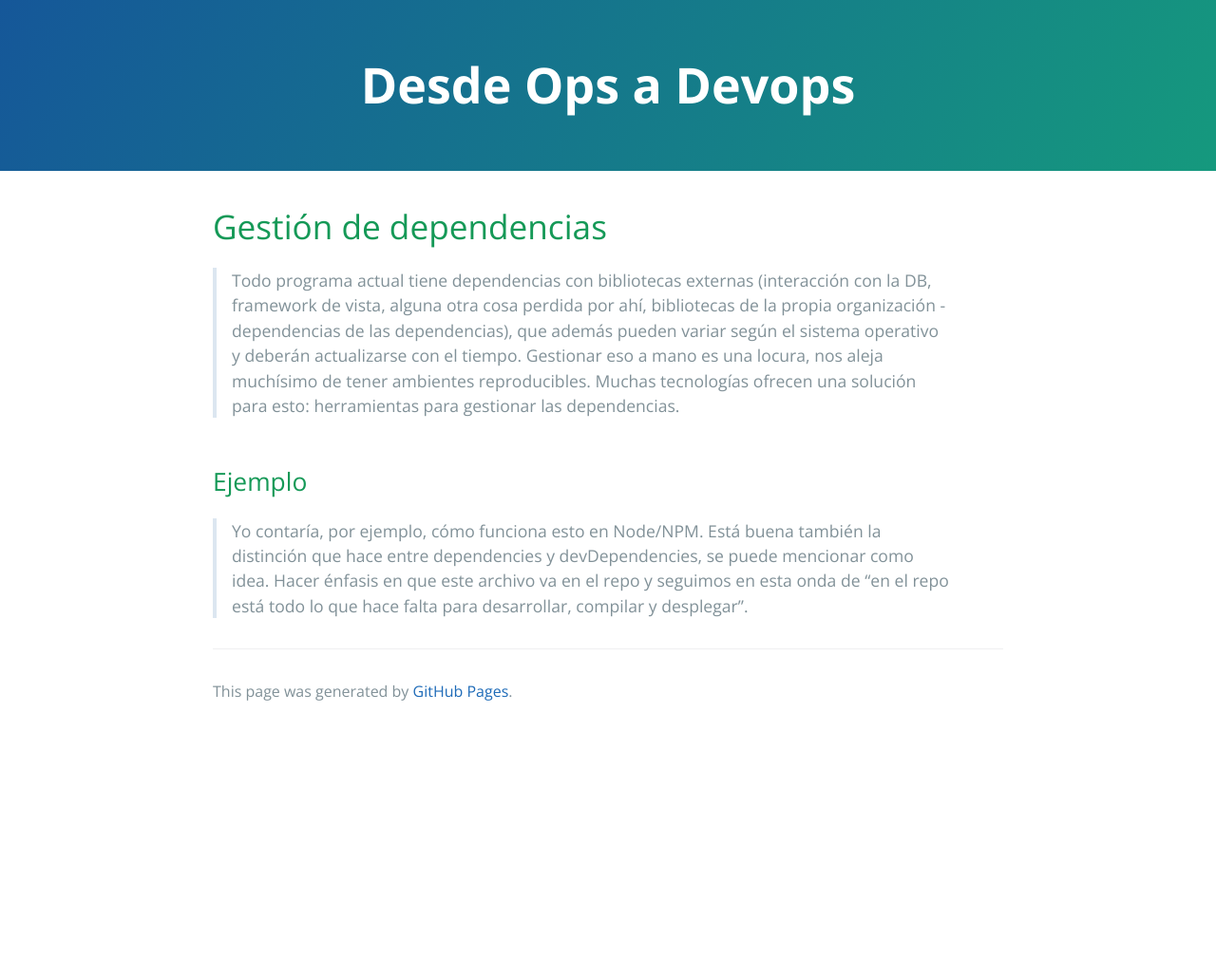
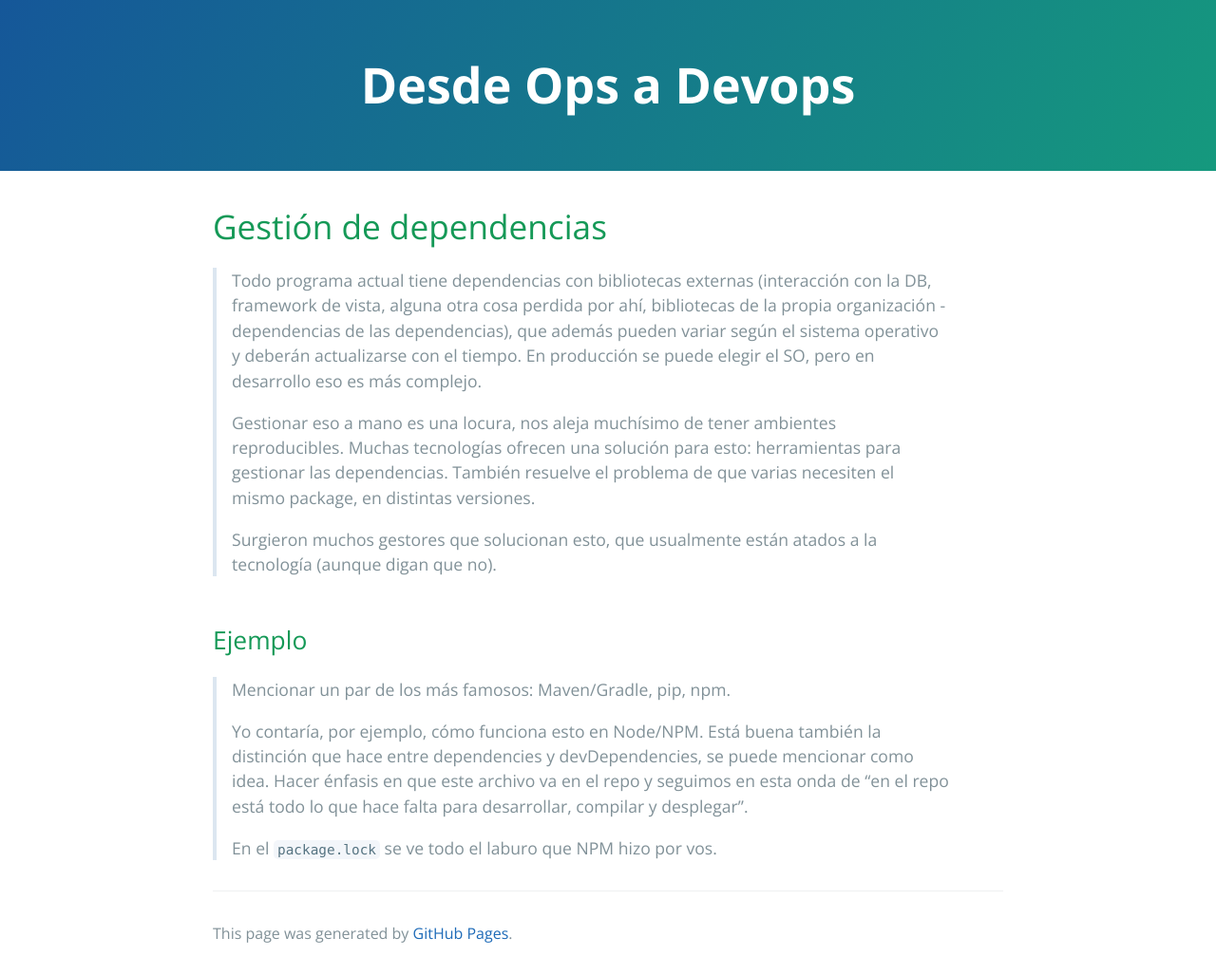
Before and after one commit to clombardi/design-thinking, a Jekyll site: the page built from ci-cd/gestion-dependencias.md, in a window 1280 px wide. Shown: the whole page at 95% size. Built offline with Jekyll 4.4.1, drawn with Linux system fonts in a browser that asks for light colours; our own code applies the rules of GitHub Pages for plain Markdown files; before the commit the page ends 900 px from its top, so only the background shows below that.

Commit message:
unidad 7 - ajustes en vivo

```diff
--- a/ci-cd/gestion-dependencias.md
+++ b/ci-cd/gestion-dependencias.md
@@ -1,8 +1,15 @@
 # Gestión de dependencias
 
-> Todo programa actual tiene dependencias con bibliotecas externas (interacción con la DB, framework de vista, alguna otra cosa perdida por ahí, bibliotecas de la propia organización - dependencias de las dependencias), que además pueden variar según el sistema operativo y deberán actualizarse con el tiempo.
-> Gestionar eso a mano es una locura, nos aleja muchísimo de tener ambientes reproducibles. Muchas tecnologías ofrecen una solución para esto: herramientas para gestionar las dependencias.
+> Todo programa actual tiene dependencias con bibliotecas externas (interacción con la DB, framework de vista, alguna otra cosa perdida por ahí, bibliotecas de la propia organización - dependencias de las dependencias), que además pueden variar según el sistema operativo y deberán actualizarse con el tiempo. En producción se puede elegir el SO, pero en desarrollo eso es más complejo.
+>
+> Gestionar eso a mano es una locura, nos aleja muchísimo de tener ambientes reproducibles. Muchas tecnologías ofrecen una solución para esto: herramientas para gestionar las dependencias. También resuelve el problema de que varias necesiten el mismo package, en distintas versiones.
+>
+> Surgieron muchos gestores que solucionan esto, que usualmente están atados a la tecnología (aunque digan que no).
 
 ## Ejemplo
 
+> Mencionar un par de los más famosos: Maven/Gradle, pip, npm.
+>
 > Yo contaría, por ejemplo, cómo funciona esto en Node/NPM. Está buena también la distinción que hace entre dependencies y devDependencies, se puede mencionar como idea. Hacer énfasis en que este archivo va en el repo y seguimos en esta onda de "en el repo está todo lo que hace falta para desarrollar, compilar y desplegar".
+>
+> En el `package.lock` se ve todo el laburo que NPM hizo por vos.
```
Also changed, not shown: ci-cd/ci-cd.index.md (+2 -0 lines), ci-cd/configuracion-entorno.md (+2 -1 lines), ci-cd/entrega-continua.md (added, +3 -0 lines), ci-cd/intro.md (+1 -1 lines), ci-cd/validacion-automatica.md (+1 -1 lines).
